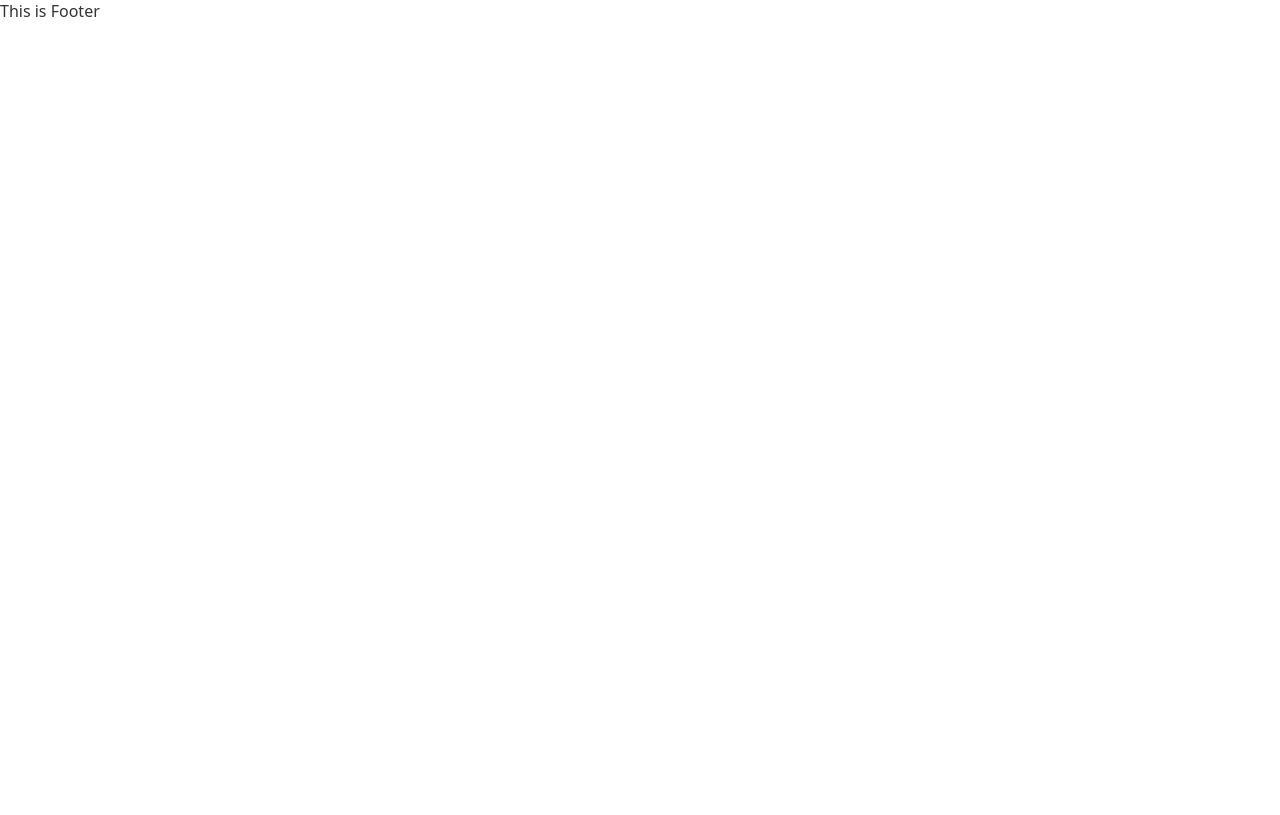
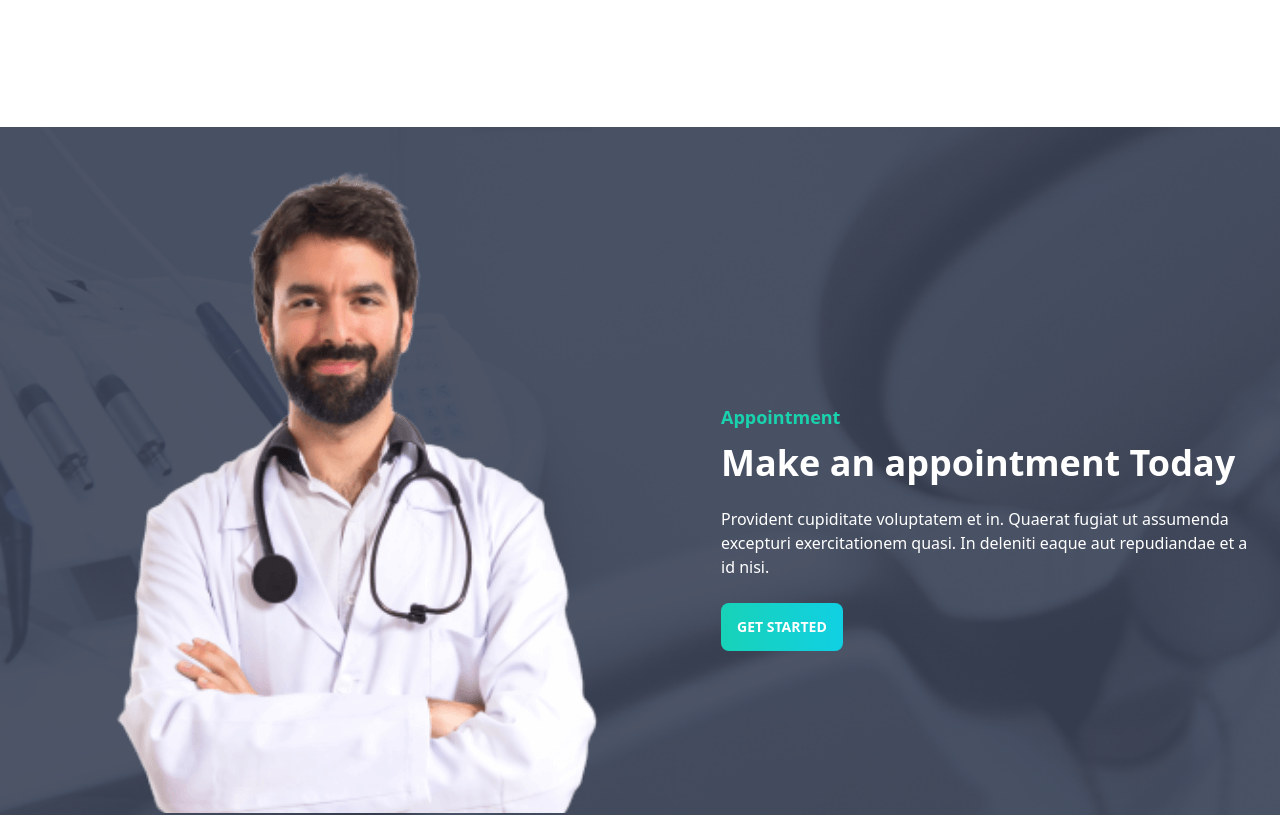
Before and after one commit to NoobCoder-404/doctor-portal-client, a React (Create React App) app: page / in a window 1280 px wide. Shown: the part 2400-3215 px from the top of the page. Before the commit the page ends 2423 px from the top, so only its background shows below. Built offline with nearby package versions, Linux system fonts and the light colour scheme.

Commit message:
appointmnet section complete

```diff
--- /dev/null
+++ b/src/Pages/AppointmentBanner/AppointmentBanner.css
@@ -0,0 +1,3 @@
+.appointmentImg {
+  background-image: url('../../Assets//images/appointment.png');
+}
--- /dev/null
+++ b/src/Pages/AppointmentBanner/AppointmentBanner.js
@@ -0,0 +1,32 @@
+import React from 'react';
+import DoctorImg from '../../Assets/images/doctor-small.png';
+import Button from '../../Components/Button/Button';
+import './AppointmentBanner.css';
+const AppointmentBanner = () => {
+  return (
+    <div>
+      <div className="lg:mt-32 hero min-h-screen  text-white appointmentImg">
+        <div className="hero-content flex-col lg:flex-row p-0 ">
+          <img src={DoctorImg} className="w-full -mt-20 hidden lg:block " />
+          <div className="mx-5">
+            <div>
+              <div>
+                <h3 className="text-lg text-secondary font-bold pb-3">Appointment</h3>
+              </div>
+              <div>
+                <h1 className="text-4xl font-bold">Make an appointment Today</h1>
+                <p className="py-6">
+                  Provident cupiditate voluptatem et in. Quaerat fugiat ut assumenda excepturi
+                  exercitationem quasi. In deleniti eaque aut repudiandae et a id nisi.
+                </p>
+                <Button>Get Started</Button>
+              </div>
+            </div>
+          </div>
+        </div>
+      </div>
+    </div>
+  );
+};
+
+export default AppointmentBanner;
--- a/src/Pages/Home/Home/Home.js
+++ b/src/Pages/Home/Home/Home.js
@@ -1,4 +1,5 @@
 import React from 'react';
+import AppointmentBanner from '../../AppointmentBanner/AppointmentBanner';
 import ExceptionalCare from '../../ExceptionalCare/ExceptionalCare';
 import InfoCards from '../../InfoCards.js/InfoCards';
 import Services from '../../Services/Services';
@@ -11,6 +12,7 @@ const Home = () => {
       <InfoCards />
       <Services />
       <ExceptionalCare />
+      <AppointmentBanner />
     </div>
   );
 };
```
